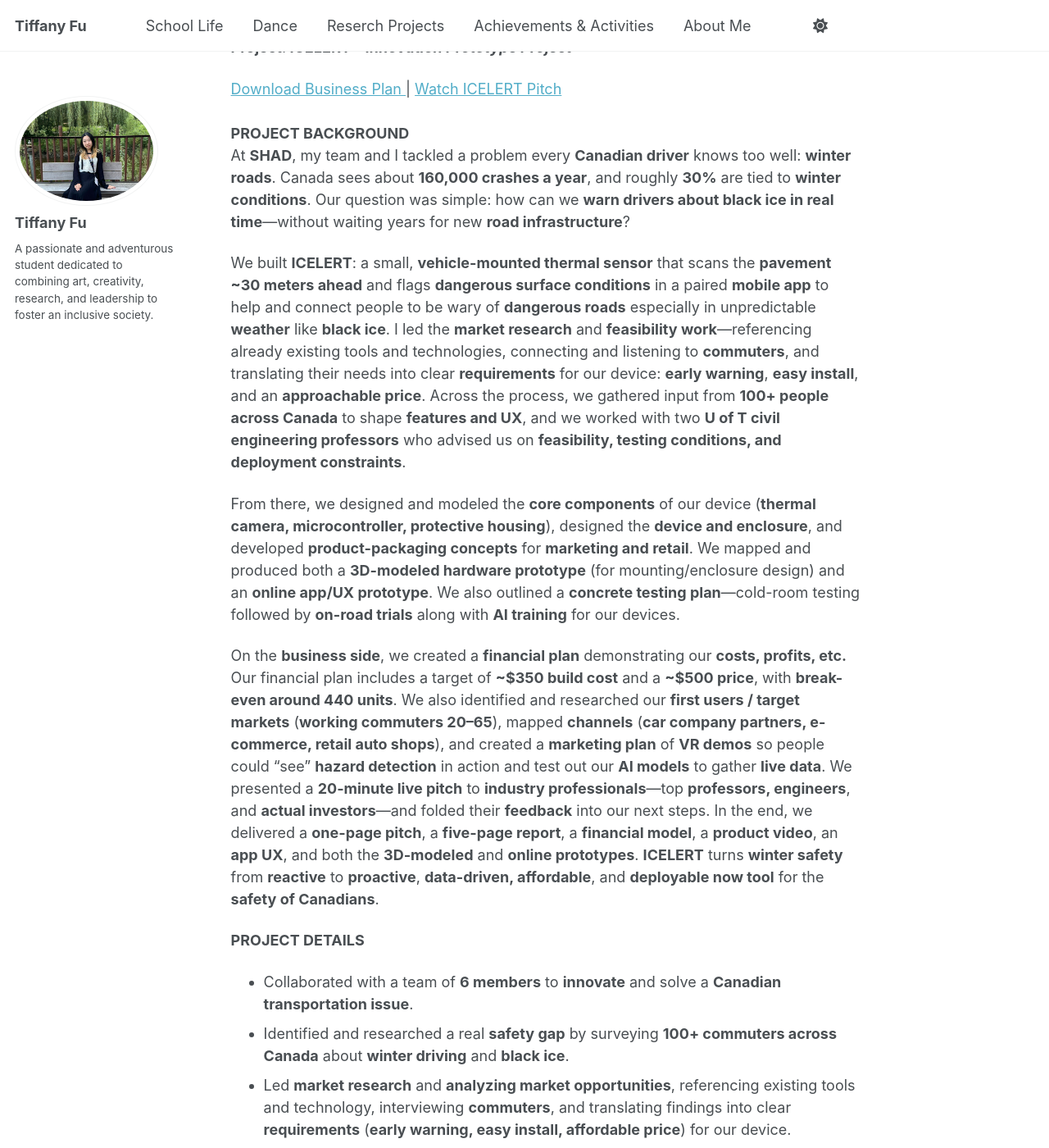
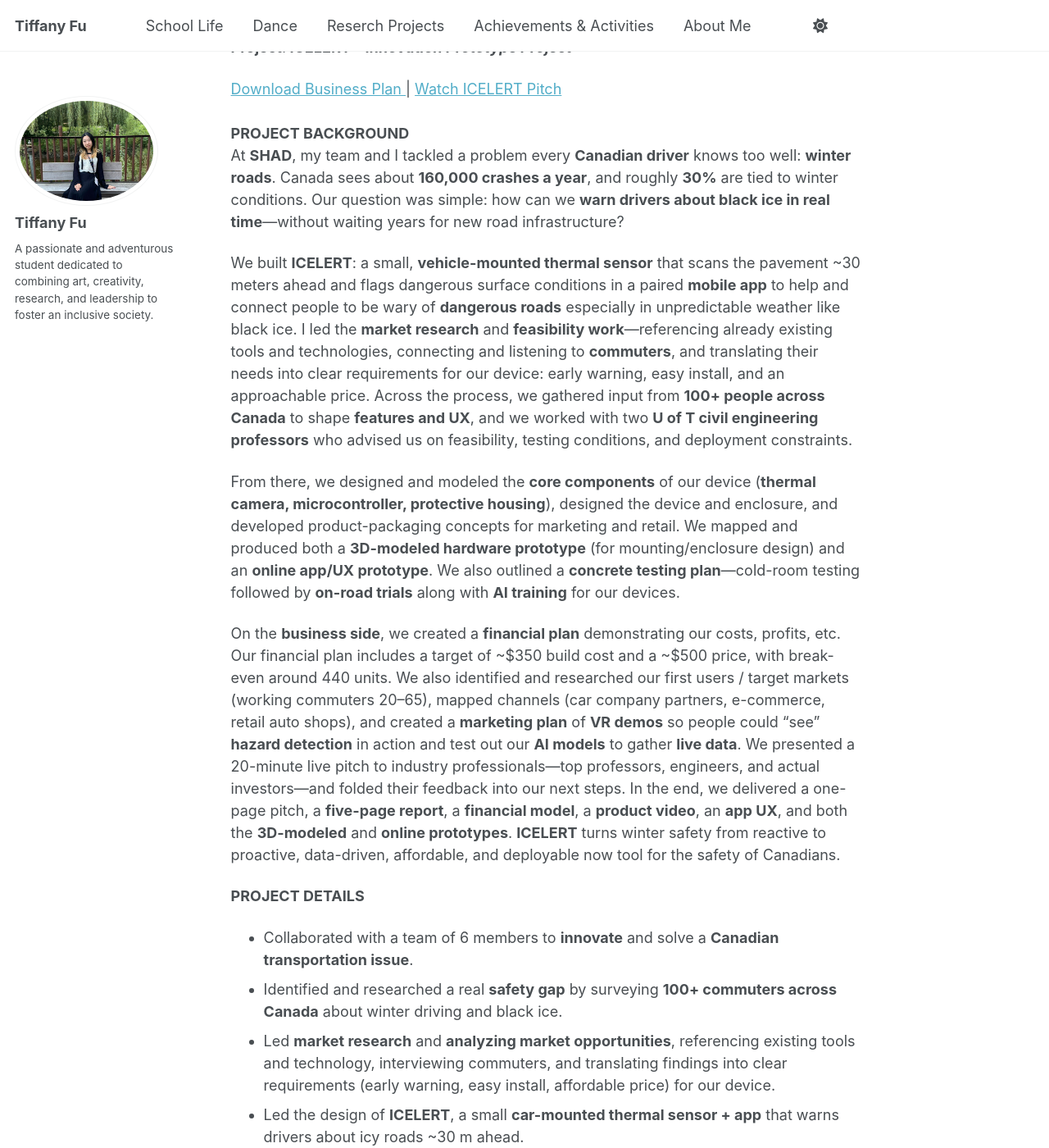
Before and after one commit to TiffanyJTFu/TiffanyTestWeb, a Jekyll site: the page built from _teaching/03-ICELERTProject.md, in a window 1280 px wide and 1400 px high, scrolled down 425 px. Shown: the whole window at 82% size. Built offline with Jekyll 4.4.1, drawn with Linux system fonts in a browser that asks for light colours; a script that is not in the unit is left out; some of the changed text lies outside the part shown.

Commit message:
Update 03-ICELERTProject.md

```diff
--- a/_teaching/03-ICELERTProject.md
+++ b/_teaching/03-ICELERTProject.md
@@ -12,26 +12,26 @@ paperurl2: 'https://www.tiffu.ca/files/ICELERT - Business Plan.pdf'
 <a href="https://www.tiffu.ca/files/ICELERT - Business Plan.pdf" target="_blank" rel="noopener noreferrer">Download Business Plan
 </a> | <a href="https://www.tiffu.ca/files/DE 60s VID.mp4" target="_blank" rel="noopener noreferrer">Watch ICELERT Pitch</a>&nbsp;
 <br><br>**PROJECT BACKGROUND**
-<br>At **SHAD**, my team and I tackled a problem every **Canadian driver** knows too well: **winter roads**. Canada sees about **160,000 crashes a year**, and roughly **30%** are tied to **winter conditions**. Our question was simple: how can we **warn drivers about black ice in real time**—without waiting years for new **road infrastructure**?
+<br>At **SHAD**, my team and I tackled a problem every **Canadian driver** knows too well: **winter roads**. Canada sees about **160,000 crashes a year**, and roughly **30%** are tied to winter conditions. Our question was simple: how can we **warn drivers about black ice in real time**—without waiting years for new road infrastructure?
 
-We built **ICELERT**: a small, **vehicle-mounted thermal sensor** that scans the **pavement ~30 meters ahead** and flags **dangerous surface conditions** in a paired **mobile app** to help and connect people to be wary of **dangerous roads** especially in unpredictable **weather** like **black ice**. I led the **market research** and **feasibility work**—referencing already existing tools and technologies, connecting and listening to **commuters**, and translating their needs into clear **requirements** for our device: **early warning**, **easy install**, and an **approachable price**. Across the process, we gathered input from **100+ people across Canada** to shape **features and UX**, and we worked with two **U of T civil engineering professors** who advised us on **feasibility, testing conditions, and deployment constraints**.
+We built **ICELERT**: a small, **vehicle-mounted thermal sensor** that scans the pavement ~30 meters ahead and flags dangerous surface conditions in a paired **mobile app** to help and connect people to be wary of **dangerous roads** especially in unpredictable weather like black ice. I led the **market research** and **feasibility work**—referencing already existing tools and technologies, connecting and listening to **commuters**, and translating their needs into clear requirements for our device: early warning, easy install, and an approachable price. Across the process, we gathered input from **100+ people across Canada** to shape **features and UX**, and we worked with two **U of T civil engineering professors** who advised us on feasibility, testing conditions, and deployment constraints.
 
-From there, we designed and modeled the **core components** of our device (**thermal camera, microcontroller, protective housing**), designed the **device and enclosure**, and developed **product-packaging concepts** for **marketing and retail**. We mapped and produced both a **3D-modeled hardware prototype** (for mounting/enclosure design) and an **online app/UX prototype**. We also outlined a **concrete testing plan**—cold-room testing followed by **on-road trials** along with **AI training** for our devices.
+From there, we designed and modeled the **core components** of our device (**thermal camera, microcontroller, protective housing**), designed the device and enclosure, and developed product-packaging concepts for marketing and retail. We mapped and produced both a **3D-modeled hardware prototype** (for mounting/enclosure design) and an **online app/UX prototype**. We also outlined a **concrete testing plan**—cold-room testing followed by **on-road trials** along with **AI training** for our devices.
 
-On the **business side**, we created a **financial plan** demonstrating our **costs, profits, etc.** Our financial plan includes a target of **~$350 build cost** and a **~$500 price**, with **break-even around 440 units**. We also identified and researched our **first users / target markets** (**working commuters 20–65**), mapped **channels** (**car company partners, e-commerce, retail auto shops**), and created a **marketing plan** of **VR demos** so people could “see” **hazard detection** in action and test out our **AI models** to gather **live data**. We presented a **20-minute live pitch** to **industry professionals**—top **professors, engineers**, and **actual investors**—and folded their **feedback** into our next steps. In the end, we delivered a **one-page pitch**, a **five-page report**, a **financial model**, a **product video**, an **app UX**, and both the **3D-modeled** and **online prototypes**. **ICELERT** turns **winter safety** from **reactive** to **proactive**, **data-driven, affordable**, and **deployable now tool** for the **safety of Canadians**.
+On the **business side**, we created a **financial plan** demonstrating our costs, profits, etc. Our financial plan includes a target of ~$350 build cost and a ~$500 price, with break-even around 440 units. We also identified and researched our first users / target markets (working commuters 20–65), mapped channels (car company partners, e-commerce, retail auto shops), and created a **marketing plan** of **VR demos** so people could “see” **hazard detection** in action and test out our **AI models** to gather **live data**. We presented a 20-minute live pitch to industry professionals—top professors, engineers, and actual investors—and folded their feedback into our next steps. In the end, we delivered a one-page pitch, a **five-page report**, a **financial model**, a **product video**, an **app UX**, and both the **3D-modeled** and **online prototypes**. **ICELERT** turns winter safety from reactive to proactive, data-driven, affordable, and deployable now tool for the safety of Canadians.
 
 **PROJECT DETAILS**
-* Collaborated with a team of **6 members** to **innovate** and solve a **Canadian transportation issue**.
-* Identified and researched a real **safety gap** by surveying **100+ commuters across Canada** about **winter driving** and **black ice**.
-* Led **market research** and **analyzing market opportunities**, referencing existing tools and technology, interviewing **commuters**, and translating findings into clear **requirements** (**early warning, easy install, affordable price**) for our device.
-* Led the design of **ICELERT**, a small **car-mounted thermal sensor + app** that **warns drivers** about **icy roads ~30 m ahead**.
-* Proposed and designed **key core components** of our device (**thermal camera, microcontroller, enclosure, packaging**) and collaborated with other members to model a **3D prototype** for **mounting and durability**.
-* Built an **online app/UX prototype** and outlined **signal-processing logic** for detecting **dangerous surface conditions**.
-* Collaborated and contacted/connected with two **UofT civil engineering professors** to check **feasibility, testing conditions, and deployment constraints** as well as gain more **insight and research** on our issue and potential setbacks.
-* Presented the project to **industry engineers, professors, and investors** and integrated their **feedback** into the project’s next steps.
-* Developed a **product testing plan** (**cold-room tests → on-road trials + AI training and development plans**) to confirm **performance in real conditions**.
-* Planned and researched **go-to-market** and **marketing strategies**: **Target Market** (**working commuters 20–65**), **channels** (**car manufacturing partners, e-commerce, auto shops**), and proposed **VR demos** for **AI data training** and **mass marketing**.
-* Produced **deliverables**: **one-page pitch, 5-page report, financial model, product video, app UX, and packaging concepts**.
+* Collaborated with a team of 6 members to **innovate** and solve a **Canadian transportation issue**.
+* Identified and researched a real **safety gap** by surveying **100+ commuters across Canada** about winter driving and black ice.
+* Led **market research** and **analyzing market opportunities**, referencing existing tools and technology, interviewing commuters, and translating findings into clear requirements (early warning, easy install, affordable price) for our device.
+* Led the design of **ICELERT**, a small **car-mounted thermal sensor + app** that warns drivers about icy roads ~30 m ahead.
+* Proposed and designed **key core components** of our device (**thermal camera, microcontroller, enclosure, packaging**) and collaborated with other members to model a **3D prototype** for mounting and durability.
+* Built an **online app/UX prototype** and outlined **signal-processing logic** for detecting dangerous surface conditions.
+* Collaborated and contacted/connected with two **UofT civil engineering professors** to check feasibility, testing conditions, and deployment constraints as well as gain more insight and research on our issue and potential setbacks.
+* Presented the project to **industry engineers, professors, and investors** and integrated their feedback into the project’s next steps.
+* Developed a **product testing plan** (**cold-room tests → on-road trials + AI training and development plans**) to confirm performance in real conditions.
+* Planned and researched **go-to-market** and **marketing strategies**: **Target Market** (working commuters 20–65), **channels** (car manufacturing partners, e-commerce, auto shops), and proposed **VR demos** for **AI data training** and **mass marketing**.
+* Produced **deliverables**: one-page pitch, 5-page report, financial model, product video, app UX, and packaging concepts.
 * Strengthened skills in **user research, 3D modeling, basic product designing, budgeting, pitching, and team leadership**.
 
 ![shad5](https://www.tiffu.ca/images/shad5.jpg)
```
